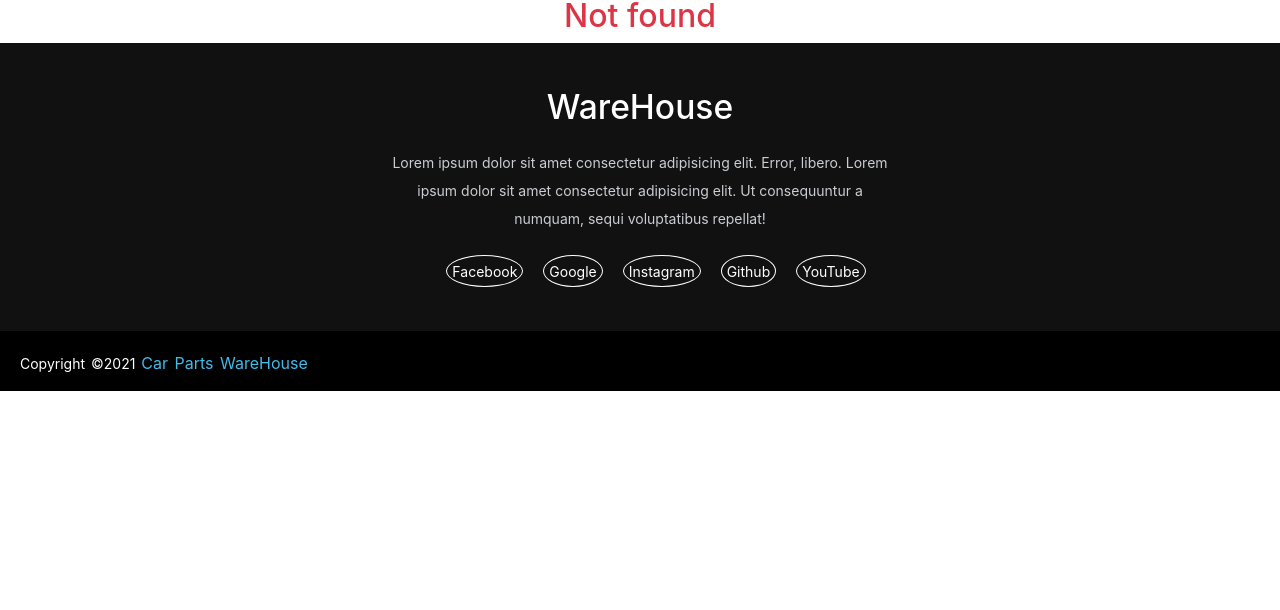
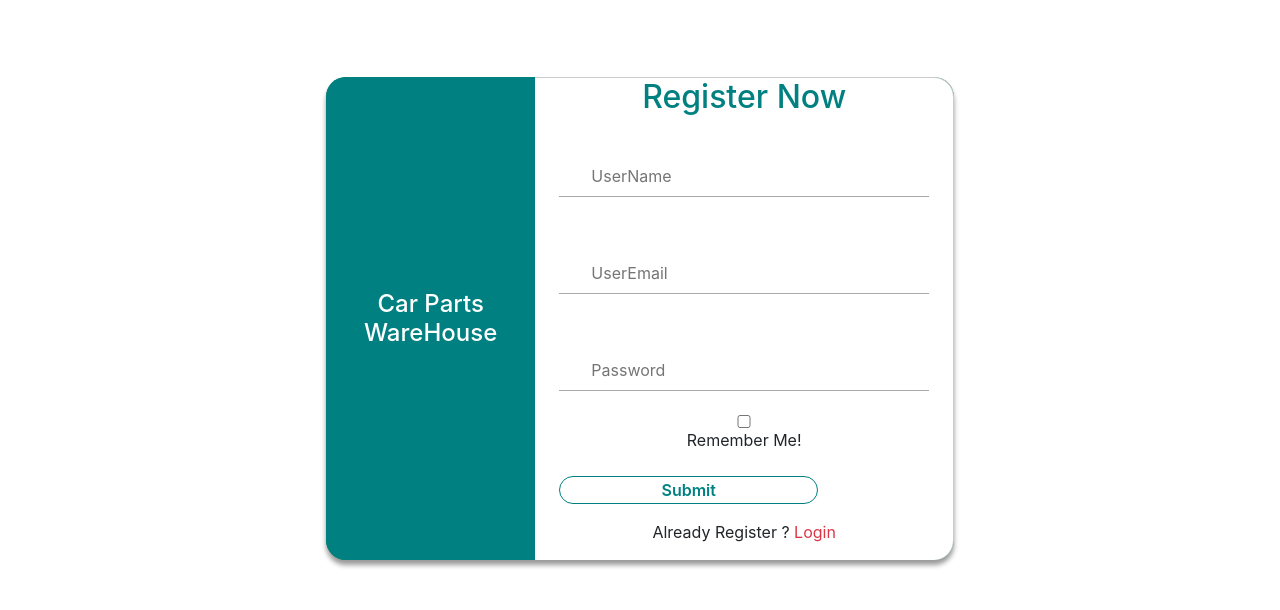
Before and after one commit to Rajesh-107/warehouse-management-client-side, a React (Create React App) app: page /register in a window 1280 px wide. Shown: the part 329-939 px from the top of the page. Before the commit the page ends 800 px from the top, so only its background shows below. Built offline with nearby package versions, Linux system fonts and the light colour scheme.

Commit message:
create register form and style

```diff
--- a/src/App.js
+++ b/src/App.js
@@ -3,6 +3,8 @@ import './App.css';
 import About from './components/About/About';
 import Home from './components/Home/Home/Home';
 import ItemDetail from './components/ItemDetail/ItemDetail';
+import Login from './components/Login/Login/Login';
+import Register from './components/Login/Register/Register';
 import NotFound from './components/NotFound/NotFound';
 import Footer from './components/Shared/Footer/Footer';
 import Header from './components/Shared/Header/Header';
@@ -16,6 +18,8 @@ function App() {
           <Route path='/home' element={<Home></Home>}></Route>
           <Route path='/inventory/:id' element={<ItemDetail></ItemDetail>}></Route>
           <Route path='/about' element={<About></About>}></Route>
+          <Route path='/login' element={<Login></Login>}></Route>
+          <Route path='/register' element={<Register></Register>}></Route>
           <Route path='*' element={<NotFound></NotFound>}></Route>
         </Routes>
         <Footer></Footer>
--- /dev/null
+++ b/src/components/Login/Login/Login.css
@@ -0,0 +1,92 @@
+.main-content {
+    width: 50%;
+    border-radius: 20px;
+    box-shadow: 0 5px 5px rgba(0, 0, 0, .4);
+    margin: 5em auto;
+    display: flex;
+}
+
+.company__info {
+    background-color: #008080;
+    border-top-left-radius: 20px;
+    border-bottom-left-radius: 20px;
+    display: flex;
+    flex-direction: column;
+    justify-content: center;
+    color: #fff;
+}
+
+.fa-android {
+    font-size: 3em;
+}
+
+@media screen and (max-width: 640px) {
+    .main-content {
+        width: 90%;
+    }
+    .company__info {
+        display: none;
+    }
+    .login_form {
+        border-top-left-radius: 20px;
+        border-bottom-left-radius: 20px;
+    }
+}
+
+@media screen and (min-width: 642px) and (max-width:800px) {
+    .main-content {
+        width: 70%;
+    }
+}
+
+.row>h2 {
+    color: #008080;
+}
+
+.login_form {
+    background-color: #fff;
+    border-top-right-radius: 20px;
+    border-bottom-right-radius: 20px;
+    border-top: 1px solid #ccc;
+    border-right: 1px solid #ccc;
+}
+
+form {
+    padding: 0 2em;
+}
+
+.form__input {
+    width: 100%;
+    border: 0px solid transparent;
+    border-radius: 0;
+    border-bottom: 1px solid #aaa;
+    padding: 1em .5em .5em;
+    padding-left: 2em;
+    outline: none;
+    margin: 1.5em auto;
+    transition: all .5s ease;
+}
+
+.form__input:focus {
+    border-bottom-color: #008080;
+    box-shadow: 0 0 5px rgba(0, 80, 80, .4);
+    border-radius: 4px;
+}
+
+.btn-sub {
+    transition: all .5s ease;
+    width: 70%;
+    border-radius: 30px;
+    color: #008080;
+    font-weight: 600;
+    background-color: #fff;
+    border: 1px solid #008080;
+    margin-top: 1.5em;
+    margin-bottom: 1em;
+}
+
+.btn-sub:hover,
+.btn-sub:focus {
+    background-color: #008080;
+    color: #fff;
+}
--- /dev/null
+++ b/src/components/Login/Login/Login.js
@@ -0,0 +1,66 @@
+import React, {useRef} from 'react';
+import './Login.css';
+import {Link, useNavigate} from 'react-router-dom';
+
+const Login = () => {
+    const emailRef = useRef('');
+    const passwordRef = useRef('');
+    const navigate = useNavigate()
+
+    const handleSubmit = e =>{
+        e.preventDefault();
+        const email = emailRef.current.value;
+        const password = passwordRef.current.value;
+
+        console.log(email, password);
+    }
+
+    const navigateRegister = e =>{
+        navigate('/register');
+    }
+
+
+    return (
+        <div>
+
+            <div className="container-fluid">
+		<div className="row main-content bg-success text-center">
+			<div className="col-md-4 text-center company__info">
+				<span className="company__logo"><h2><span className="fa fa-android"></span></h2></span>
+				<h4 className="company_title">Car Parts WareHouse</h4>
+			</div>
+			<div className="col-md-8 col-xs-12 col-sm-12 login_form ">
+				<div className="container-fluid">
+					<div className="row">
+						<h2>Log In</h2>
+					</div>
+					<div className="row">
+						<form onSubmit={handleSubmit} control="" className="form-group">
+							<div className="row">
+								<input ref={emailRef} type="email" required name="username" id="username" className="form__input" placeholder="UserEmail"/>
+							</div>
+							<div className="row">
+								<span className="fa fa-lock"></span>
+								<input ref={passwordRef} type="password" required name="password" id="password" className="form__input" placeholder="Password"/>
+							</div>
+							<div className="row">
+								<input type="checkbox" name="remember_me" id="remember_me" className=""/>
+								<label for="remember_me">Remember Me!</label>
+							</div>
+							<div className="row">
+								<input type="submit" value="Submit" className="btn-sub"/>
+							</div>
+						</form>
+					</div>
+					<div className="row">
+						<p>Don't have an account? <Link to='/register' onClick={navigateRegister} className='text-decoration-none pe-auto text-danger'>Register Here</Link></p>
+					</div>
+				</div>
+			</div>
+		</div>
+	</div>
+        </div>
+    );
+};
+
+export default Login;
--- /dev/null
+++ b/src/components/Login/Register/Register.js
@@ -0,0 +1,58 @@
+import React from 'react';
+import { Link, useNavigate } from 'react-router-dom';
+import './Register.css';
+
+const Register = () => {
+    const navigate = useNavigate();
+
+    const navigateLogin = () =>{
+        navigate('/login');
+    }
+
+    return (
+        <div>
+
+            <div className="container-fluid">
+		<div className="row main-content bg-success text-center">
+			<div className="col-md-4 text-center company__info">
+				<span className="company__logo"><h2><span className="fa fa-android"></span></h2></span>
+				<h4 className="company_title">Car Parts WareHouse</h4>
+			</div>
+			<div className="col-md-8 col-xs-12 col-sm-12 login_form ">
+				<div className="container-fluid">
+					<div className="row">
+						<h2>Register Now</h2>
+					</div>
+					<div className="row">
+						<form control="" className="form-group">
+							<div className="row">
+								<input  type="text" required name="username" id="username" className="form__input" placeholder="UserName"/>
+							</div>
+							<div className="row">
+								<input  type="email" required name="username" id="username" className="form__input" placeholder="UserEmail"/>
+							</div>
+							<div className="row">
+								<span className="fa fa-lock"></span>
+								<input  type="password" required name="password" id="password" className="form__input" placeholder="Password"/>
+							</div>
+							<div className="row">
+								<input type="checkbox" name="remember_me" id="remember_me" className=""/>
+								<label for="remember_me">Remember Me!</label>
+							</div>
+							<div className="row">
+								<input type="submit" value="Submit" className="btn-sub"/>
+							</div>
+						</form>
+					</div>
+					<div className="row">
+						<p>Already Register ? <Link to='/login' onClick={navigateLogin}  className='text-decoration-none pe-auto text-danger'>Login</Link></p>
+					</div>
+				</div>
+			</div>
+		</div>
+	</div>
+        </div>
+    );
+};
+
+export default Register;
```
Also changed, not shown: src/components/Login/Register/Register.css (added).
